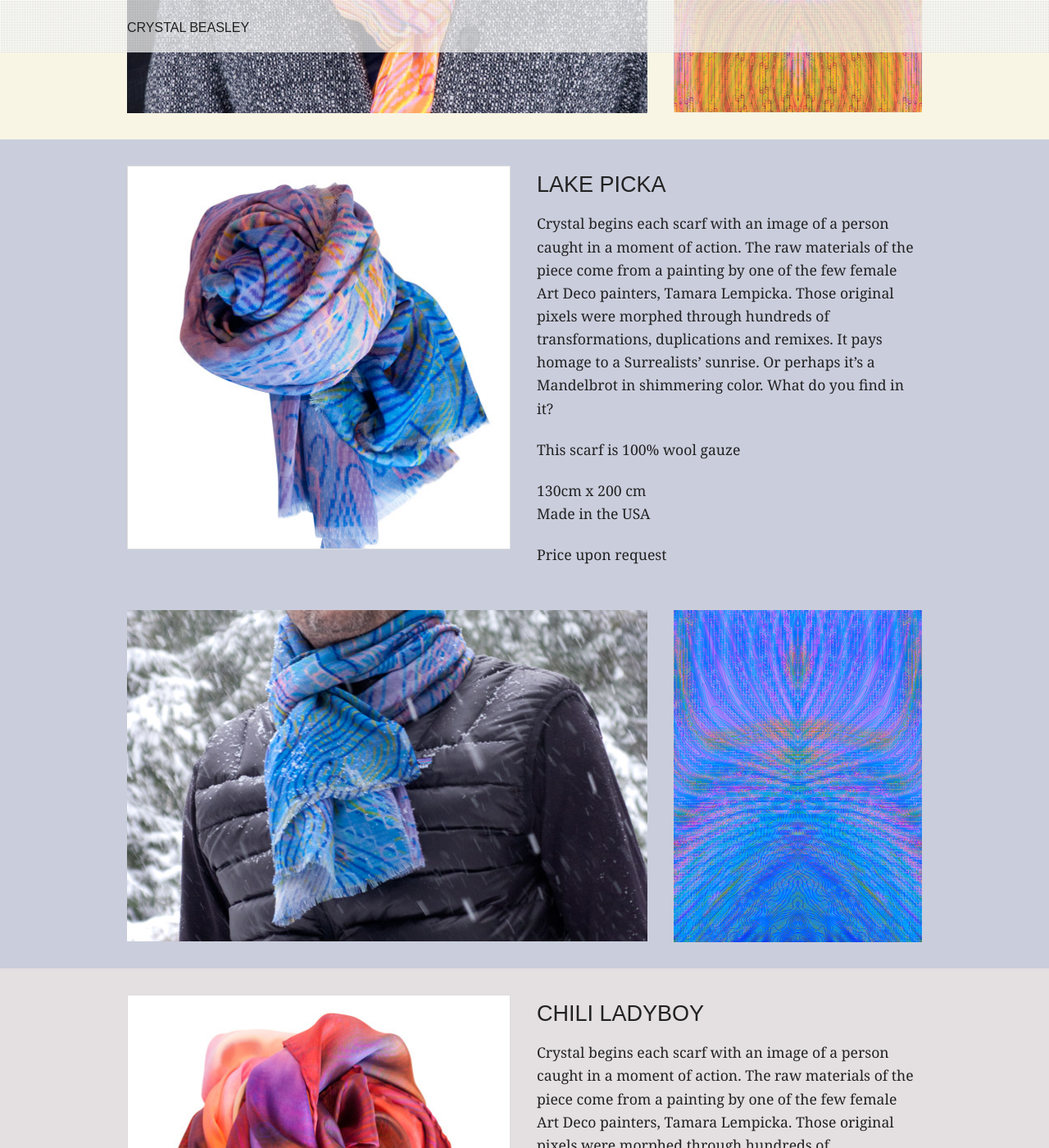
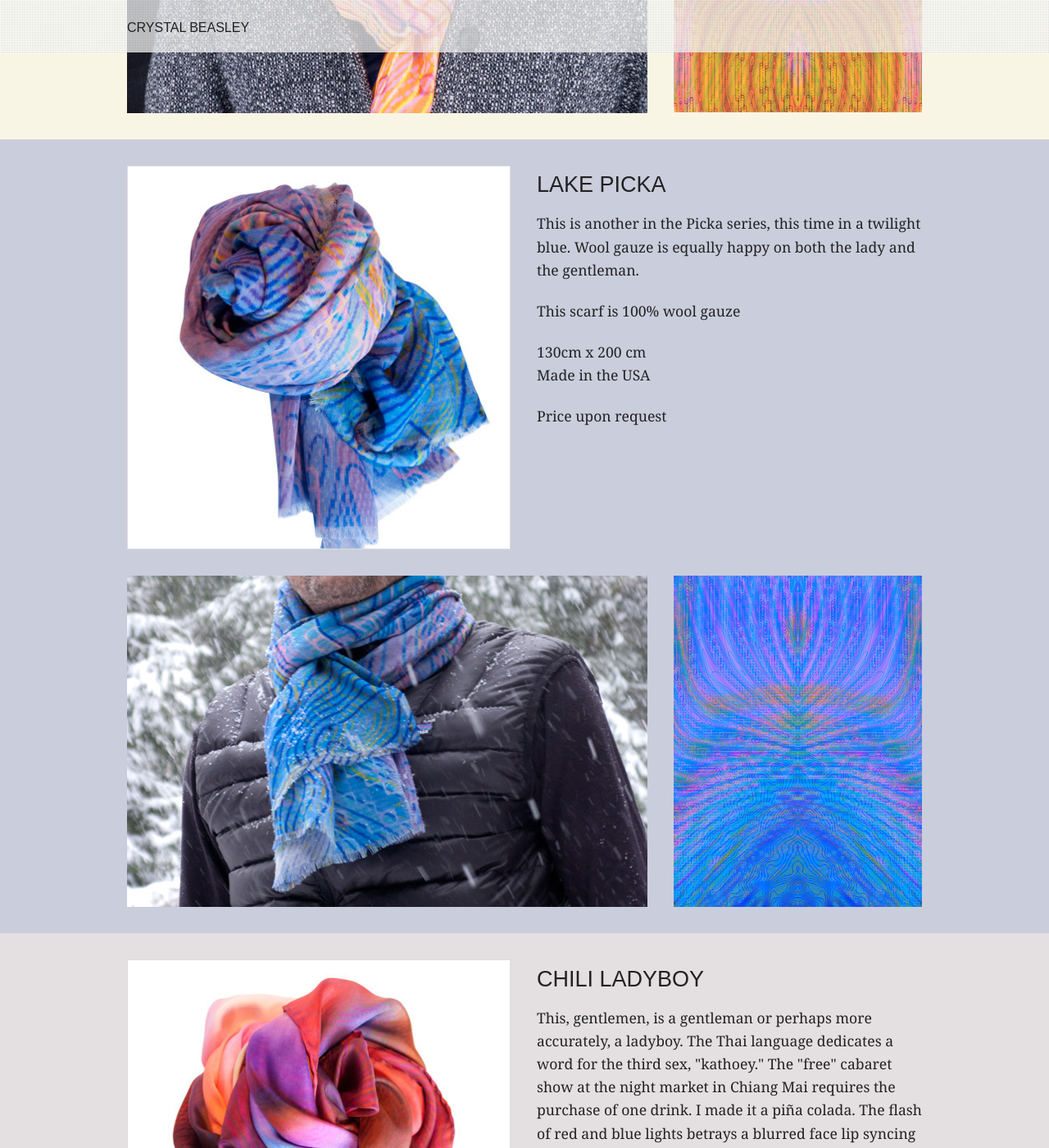
Before and after one commit to skinny97214/thread, a Jekyll site: the page built from index.html, in a window 1280 px wide and 1400 px high, scrolled down 1538 px. Shown: the whole window at 82% size. Built offline with Jekyll 4.4.1, drawn with Linux system fonts in a browser that asks for light colours; Markdown is read by kramdown in place of the engine named in the settings; some of the changed text lies outside the part shown.

Commit message:
blue chili images

```diff
--- a/index.html
+++ b/index.html
@@ -51,7 +51,7 @@
 		</div>
 		<div class="large-6 columns">
 			<h3>LAKE PICKA</h3>
-			<p>Crystal begins each scarf with an image of a person caught in a moment of action. The raw materials of the piece come from a painting by one of the few female Art Deco painters, Tamara Lempicka. Those original pixels were morphed through hundreds of transformations, duplications and remixes. It pays homage to a Surrealists’ sunrise. Or perhaps it’s a Mandelbrot in shimmering color. What do you find in it?</p>
+			<p>This is another in the Picka series, this time in a twilight blue. Wool gauze is equally happy on both the lady and the gentleman.</p>
 
 
 			<p>This scarf is 100% wool gauze</p>
@@ -77,7 +77,7 @@
 		</div>
 		<div class="large-6 columns">
 			<h3>CHILI LADYBOY</h3>
-			<p>Crystal begins each scarf with an image of a person caught in a moment of action. The raw materials of the piece come from a painting by one of the few female Art Deco painters, Tamara Lempicka. Those original pixels were morphed through hundreds of transformations, duplications and remixes. It pays homage to a Surrealists’ sunrise. Or perhaps it’s a Mandelbrot in shimmering color. What do you find in it?</p>
+			<p>This, gentlemen, is a gentleman or perhaps more accurately, a ladyboy. The Thai language dedicates a word for the third sex, "kathoey." The "free" cabaret show at the night market in Chiang Mai requires the purchase of one drink. I made it a piña colada. The flash of red and blue lights betrays a blurred face lip syncing to her favorite Gaga hit.</p>
 
 
 			<p>This scarf is 100% silk twill</p>
@@ -90,7 +90,7 @@
 		</div>
 	</div>
 	<div class="row margins">
-		<div class="large-8 columns"><img src="{{ site.baseurl }}img/posts/lake-picka-coat.jpg" alt="scarves by Crystal Beasley" /></div>
-		<div class="large-4 columns"><img src="{{ site.baseurl }}img/posts/lake-picka-pixels.jpg"></div>
+		<div class="large-6 columns"><img src="{{ site.baseurl }}img/posts/lake-picka-detail.jpg" alt="scarves by Crystal Beasley" /></div>
+		<div class="large-6 columns"><img src="{{ site.baseurl }}img/posts/blue-chili-pixels.jpg"></div>
 	</div>
 </div>
```
Also changed, not shown: img/posts/blue-chili-pixels.jpg (added), img/posts/lake-picka-detail.jpg (added), 4 other files.
